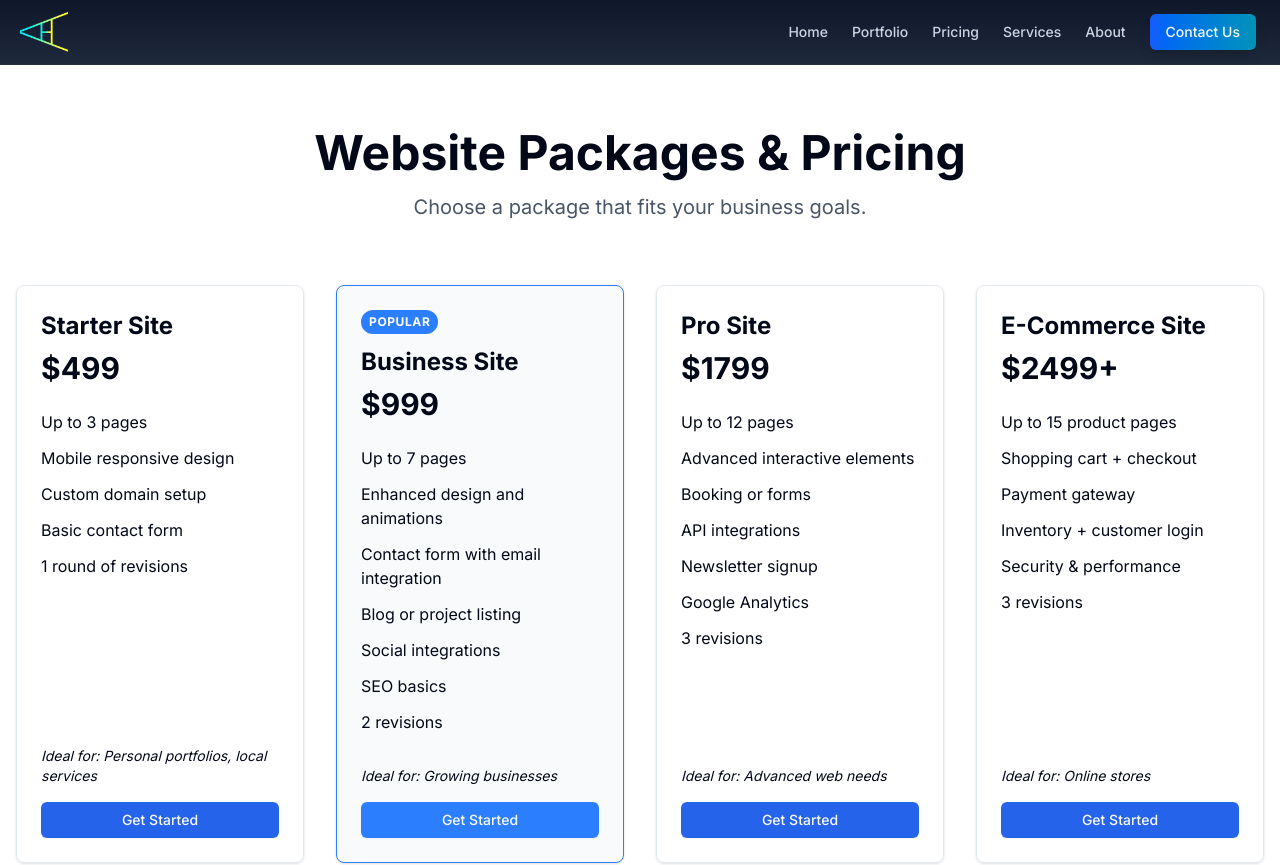
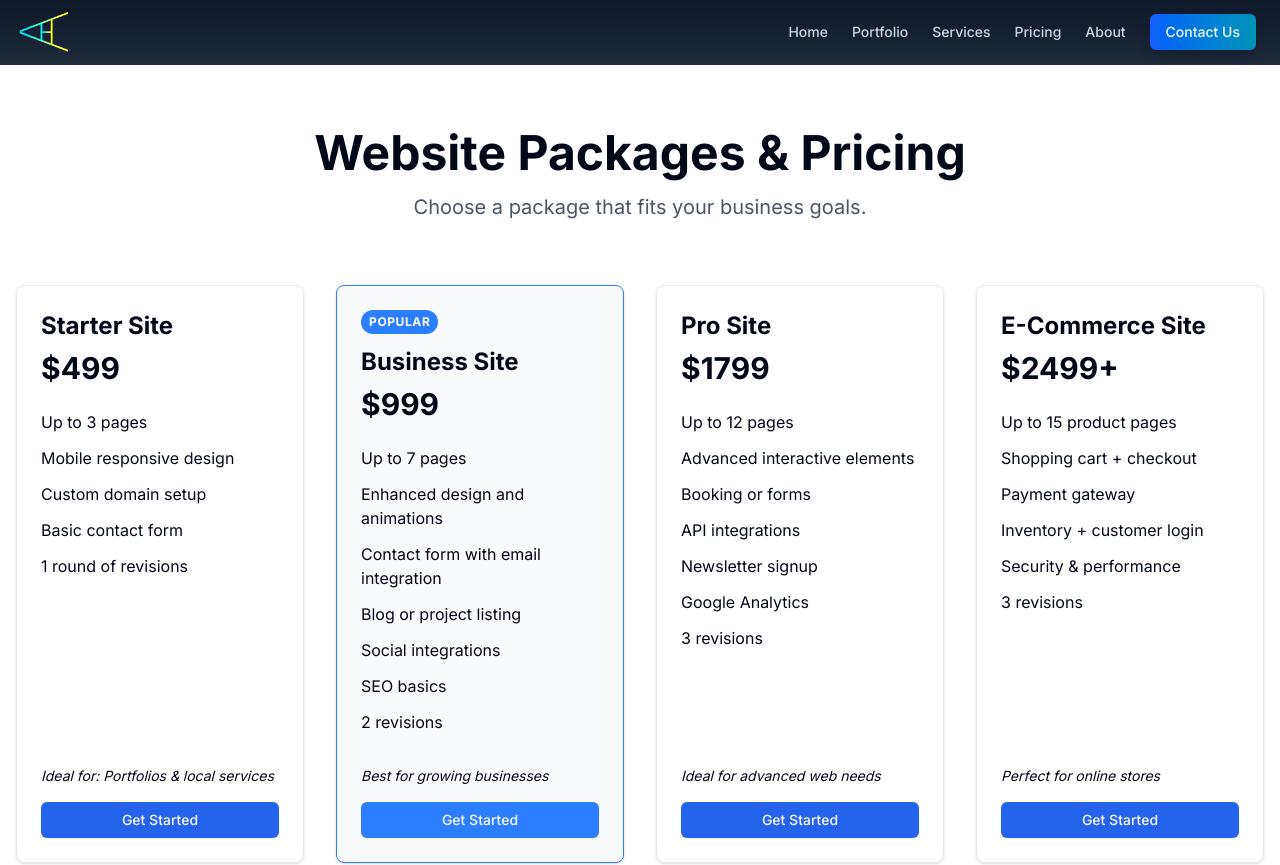
Before and after one commit to hadiahmed13/Aladi, a Next.js app: page /pricing in a window 1280 px wide. Shown: the top 865 px of the page. Built offline with nearby package versions, Linux system fonts and the light colour scheme.

Commit message:
Change the order of header so it follows the home page & Change formatting of pricing page so all the descriptions of packages are formatted the same

```diff
--- a/src/app/pricing/page.tsx
+++ b/src/app/pricing/page.tsx
@@ -28,7 +28,7 @@ export default function PricingPage() {
               <li>1 round of revisions</li>
             </ul>
             <div className="mt-auto">
-              <p className="italic text-sm mb-4">Ideal for: Personal portfolios, local services</p>
+              <p className="italic text-sm mb-4">Ideal for: Portfolios & local services</p>
               <Link href="/#contact">
                 <Button className="w-full">Get Started</Button>
               </Link>
@@ -50,7 +50,7 @@ export default function PricingPage() {
               <li>2 revisions</li>
             </ul>
             <div className="mt-auto">
-              <p className="italic text-sm mb-4">Ideal for: Growing businesses</p>
+              <p className="italic text-sm mb-4">Best for growing businesses</p>
               <Link href="/#contact">
                 <Button className="w-full bg-blue-500 hover:bg-blue-600">Get Started</Button>
               </Link>
@@ -71,7 +71,7 @@ export default function PricingPage() {
               <li>3 revisions</li>
             </ul>
             <div className="mt-auto">
-              <p className="italic text-sm mb-4">Ideal for: Advanced web needs</p>
+              <p className="italic text-sm mb-4">Ideal for advanced web needs</p>
               <Link href="/#contact">
                 <Button className="w-full">Get Started</Button>
               </Link>
@@ -91,7 +91,7 @@ export default function PricingPage() {
               <li>3 revisions</li>
             </ul>
             <div className="mt-auto">
-              <p className="italic text-sm mb-4">Ideal for: Online stores</p>
+              <p className="italic text-sm mb-4">Perfect for online stores</p>
               <Link href="/#contact">
                 <Button className="w-full">Get Started</Button>
               </Link>
--- a/src/components/Header.tsx
+++ b/src/components/Header.tsx
@@ -76,11 +76,11 @@ export default function Header() {
             <Link href="/#portfolio" className="text-sm font-medium text-slate-300 hover:text-white transition-colors">
               Portfolio
             </Link>
+            <Link href="/#services" className="text-sm font-medium text-slate-300 hover:text-white transition-colors">
+              Services
+            </Link>
             <Link href="/pricing" className="text-sm font-medium text-slate-300 hover:text-white transition-colors">
               Pricing
-            </Link>
-            <Link href="/#services" className="text-sm font-medium text-slate-300 hover:text-white transition-colors">
-              Services
             </Link>
             <Link href="/#about" className="text-sm font-medium text-slate-300 hover:text-white transition-colors">
               About
```
